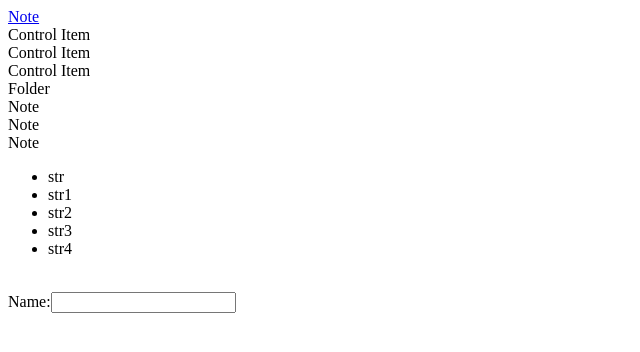
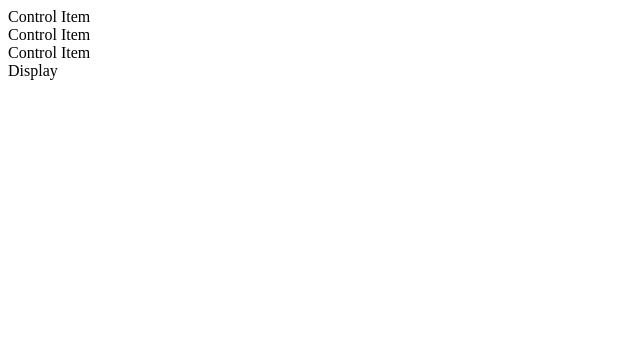
Before and after one commit to tony-blackie/form-constructor, a React app: page / in a window 1280 px wide. Shown: the top 352 px of the page, without its empty margins (0-640 px from the left). Built offline with nearby package versions, Linux system fonts and the light colour scheme; no server answers.

Commit message:
Remove unnecessary components and add display component

```diff
--- a/src/app/app.jsx
+++ b/src/app/app.jsx
@@ -3,17 +3,10 @@ import ReactDOM, { render } from 'react-dom';
 import { Router, Route, Link, browserHistory, hashHistory } from 'react-router';
 import App from '../components/AppComponent.jsx';
 import NoMatch from '../components/NoMatchComponent.jsx';
-import Note from '../components/NoteComponent.jsx';
-
-$.ajax('/notes').then(function(response) {
-    debugger;
-    console.log(response);
-});
 
 ReactDOM.render((
    <Router history={hashHistory}>
     <Route path='/' component={App} />
-    <Route path='/note' component={Note} />
     <Route path='*' component={NoMatch} />
    </Router>
 ), document.getElementById('root'));
--- a/src/components/AppComponent.jsx
+++ b/src/components/AppComponent.jsx
@@ -2,9 +2,7 @@ import React, { Component } from 'react';
 import ReactDOM, { render } from 'react-dom';
 import { Link } from 'react-router';
 import ControlPanel from './ControlPanel.jsx';
-import FolderTree from './FolderTree.jsx';
-import NotePanel from './NotePanel.jsx';
-import Multiplier from './Multiplier.jsx';
+import Display from './Display.jsx';
 
 
 export default class App extends Component {
@@ -12,99 +10,21 @@ export default class App extends Component {
         super(props);
 
         this.state = {
-            objects: [
-                {
-                    id: 0,
-                    name: 'str'
-                },
-                {
-                    id: 1,
-                    name: 'str1'
-                },
-                {
-                    id: 2,
-                    name: 'str2'
-                },
-                {
-                    id: 3,
-                    name: 'str3'
-                },
-                {
-                    id: 4,
-                    name: 'str4'
-                }
-            ],
-            name: '',
-            valueToMultiply: 5,
-            multiplier: 1,
-            valueToDivide: 5,
-            divisor: 1
+
         };
 
-        this.listItems = this.state.objects.map((object) => {
-            return (
-                <li key={object.id.toString()}>{object.name}</li>
-            );
-        });
-
         this.handleChange = this.handleChange.bind(this);
-        this.multiplyNumber = this.multiplyNumber.bind(this);
-        this.divideNumber = this.divideNumber.bind(this);
-        this.changeValues = this.changeValues.bind(this);
     }
 
     handleChange(event) {
         this.setState({name: event.target.value})
     }
 
-    changeValues(number, config) {
-        if (config.isMultiply && config.isOperand) {
-            this.setState({multiplier: number, divisor: number, valueToDivide: number * this.state.valueToMultiply});
-            return;
-        }
-
-        if (config.isMultiply && !config.isOperand) {
-            this.setState({valueToMultiply: number, valueToDivide: number * this.state.multiplier});
-            return;
-        }
-
-        if (!config.isMultiply && config.isOperand) {
-            this.setState(
-                {divisor: number, multiplier: number, valueToMultiply: this.state.valueToDivide / number}
-            );
-            return;
-        }
-
-        if (!config.isMultiply && !config.isOperand) {
-            this.setState({valueToDivide: number, valueToMultiply: number / this.state.divisor});
-            return;
-        }
-    }
-
-    multiplyNumber(number, multiplier) {
-        this.setState({valueToMultiply: number, multiplier: multiplier});
-    }
-
-    divideNumber(number, divisor) {
-        this.setState({valueToDivide: number, divisor: divisor})
-    }
-
     render() {
         return (
             <div>
-                <Link to="/note">Note</Link>
                 <ControlPanel />
-                <FolderTree />
-                <NotePanel />
-                <ul>{this.listItems}</ul>
-                <br/>
-                <label>Name:</label>
-                <input type="text" value={this.state.name} onChange={this.handleChange} />
-                {
-                    this.state.name
-                    ? <div>Hey, {this.state.name}!</div>
-                    : ''
-                }
+                <Display />
             </div>
         );
     }
--- /dev/null
+++ b/src/components/Display.jsx
@@ -0,0 +1,9 @@
+import React, { Component } from 'react';
+
+export default class Display extends Component {
+    render() {
+        return (
+            <div>Display</div>
+        );
+    }
+}
--- a/src/components/FolderTree.jsx
+++ /dev/null
@@ -1,11 +0,0 @@
-import React, { Component } from 'react';
-
-export default class FolderTree extends Component {
-    render() {
-        return (
-            <div>
-                <div>Folder</div>
-            </div>
-        );
-    }
-}
--- a/src/components/Multiplier.jsx
+++ /dev/null
@@ -1,43 +0,0 @@
-import React, { Component } from 'react';
-
-export default class Multiplier extends Component {
-    constructor(props) {
-        super(props);
-
-        this.isMultiply = this.props.type === 'multiply';
-
-        this.onValueChange = this.onValueChange.bind(this);
-        this.onOperandChange = this.onOperandChange.bind(this);
-    }
-
-    onValueChange(event) {
-        if (this.isMultiply) {
-            this.props.onChange(Number(event.target.value), {isMultiply: true, isOperand: false})
-        } else {
-            this.props.onChange(Number(event.target.value), {isMultiply: false, isOperand: false})
-        }
-    }
-
-    onOperandChange(event) {
-        if (this.isMultiply) {
-            this.props.onChange(Number(event.target.value), {isMultiply: true, isOperand: true});
-        } else {
-            this.props.onChange(Number(event.target.value), {isMultiply: false, isOperand: true});
-        }
-
-    }
-
-
-    render() {
-        return (
-            <div>
-                <br/>
-                {this.isMultiply ? <label>Operand to multiply:</label> : <label>Operand to divide:</label>}
-                <input type="text" value={this.props.params.value} onChange={this.onValueChange} />
-                {this.isMultiply ? <label>Multiplier</label> : <label>Divisor</label>}
-                <input type="text" value={this.props.params.operand} onChange={this.onOperandChange} />
-                <br/>
-            </div>
-        );
-    }
-};
--- a/src/components/NoteComponent.jsx
+++ /dev/null
@@ -1,10 +0,0 @@
-import React, { Component } from 'react';
-import ReactDOM, { render } from 'react-dom';
-
-export default class Note extends Component {
-    render() {
-        return (
-            <div>Note Component</div>
-        );
-    }
-}
--- a/src/components/NotePanel.jsx
+++ /dev/null
@@ -1,13 +0,0 @@
-import React, { Component } from 'react';
-
-export default class NoteComponent extends Component {
-    render() {
-        return (
-            <div>
-                <div>Note</div>
-                <div>Note</div>
-                <div>Note</div>
-            </div>
-        );
-    }
-}
```
